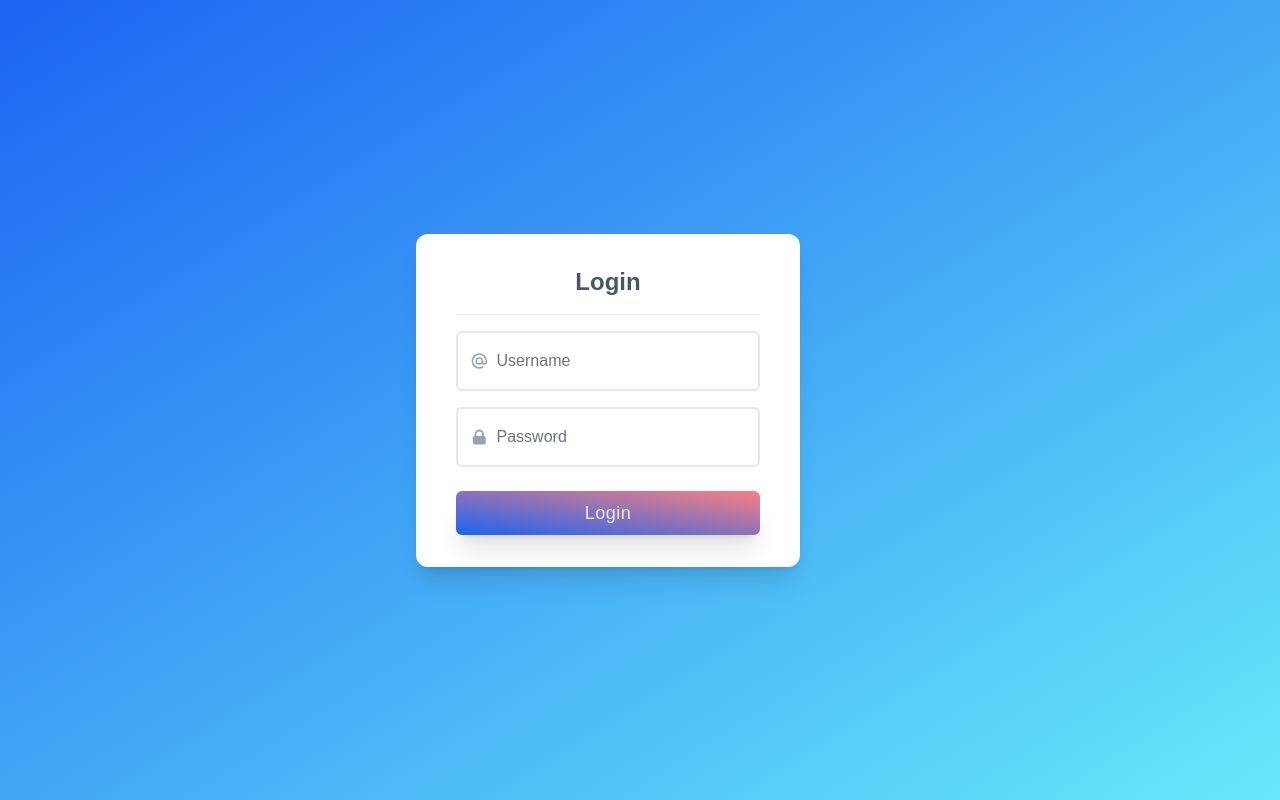
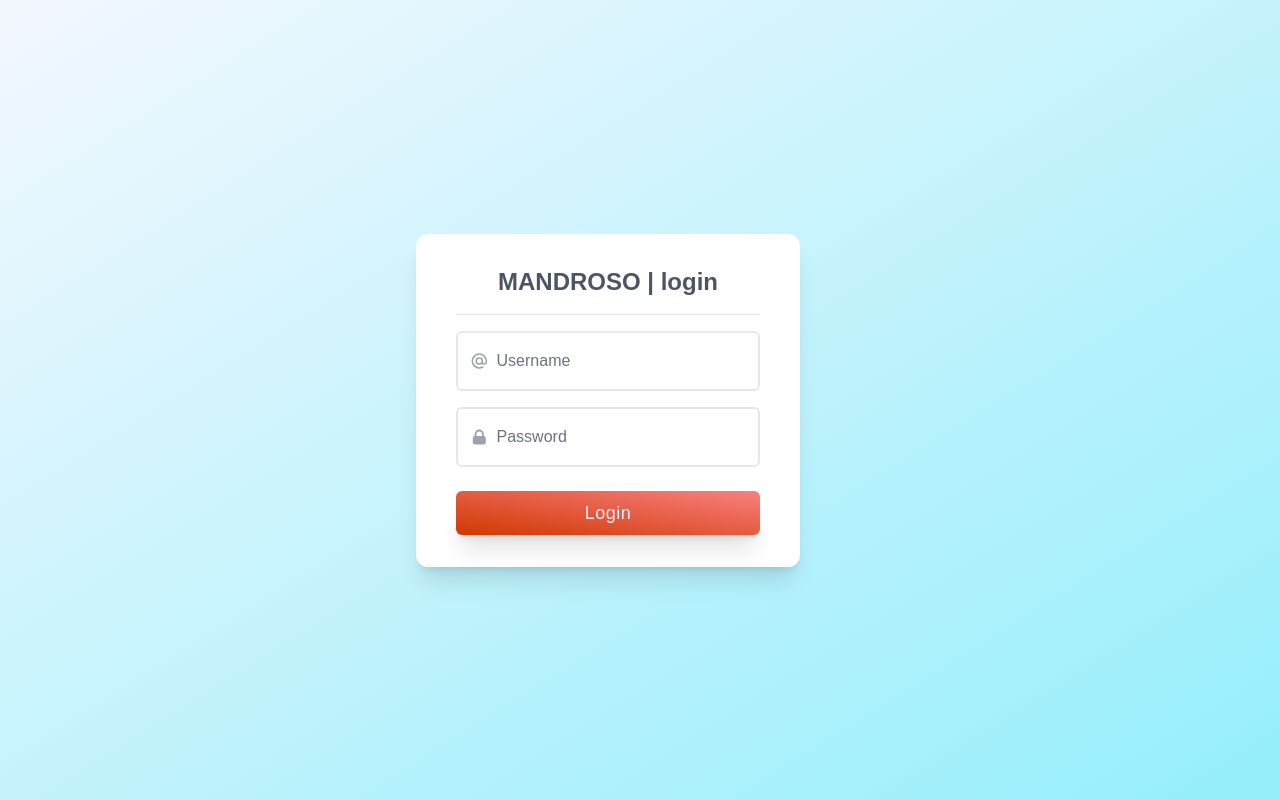
Before and after one commit to fabrichgit/mandroso, a React (Vite) app in the folder front/: page /login in a window 1280 px wide. Built offline with nearby package versions, Linux system fonts and the light colour scheme.

Commit message:
style: login

```diff
--- a/front/src/pages/Login.tsx
+++ b/front/src/pages/Login.tsx
@@ -24,13 +24,13 @@ function Login() {
   };
 
   return (
-    <div className="min-h-screen w-full bg-gradient-to-br from-blue-600 to-cyan-300 flex items-center justify-center p-4">
+    <div className="min-h-screen w-full bg-gradient-to-br from-blue-600/5 to-cyan-300/70 flex items-center justify-center p-4">
 
       <div className="w-full max-w-md">
         <form onSubmit={submit}>
           <div className="bg-white px-10 py-8 rounded-xl w-screen shadow-xl max-w-sm">
             <div className="space-y-4">
-              <h1 className="text-center text-2xl font-semibold text-gray-600">Login</h1>
+              <h1 className="text-center text-2xl font-semibold text-gray-600">MANDROSO | login</h1>
               <hr />
               <div className="flex items-center border-2 py-2 px-3 rounded-md mb-4">
                 <svg xmlns="http://www.w3.org/2000/svg" className="h-5 w-5 text-gray-400" fill="none" viewBox="0 0 24 24" stroke="currentColor">
@@ -45,7 +45,7 @@ function Login() {
                 <input className="pl-2 outline-none border-none w-full" type="password" name="password" placeholder="Password" required />
               </div>
             </div>
-            <button type="submit" value="login" id="login" className="mt-6 w-full shadow-xl bg-gradient-to-tr from-blue-600 to-red-400 hover:to-red-700 text-indigo-100 py-2 rounded-md text-lg tracking-wide transition duration-1000">Login</button>
+            <button type="submit" value="login" id="login" className="mt-6 w-full shadow-xl bg-gradient-to-tr from-orange-600 to-red-400 hover:to-red-700 text-indigo-100 py-2 rounded-md text-lg tracking-wide transition duration-1000">Login</button>
           </div>
         </form>
 
```
Also changed, not shown: 4 other files (tests, documents, lock files or other folders).
